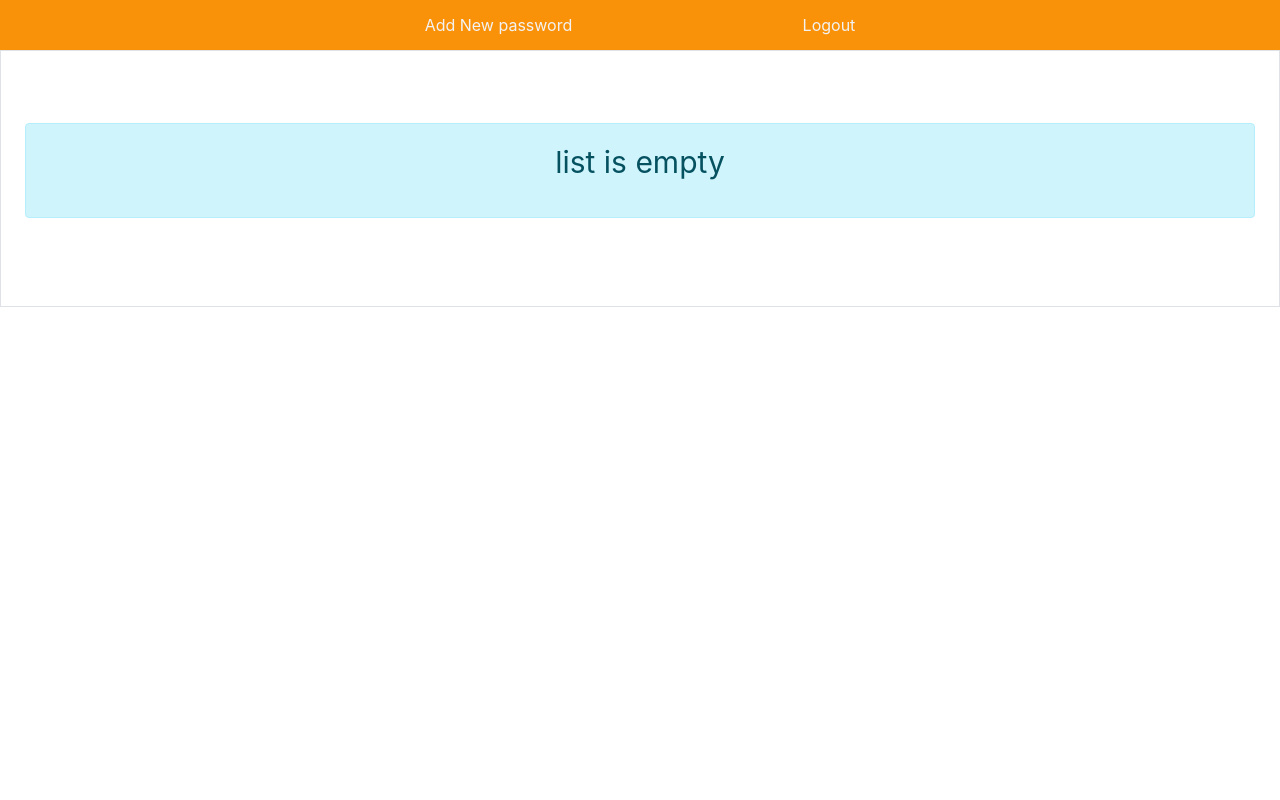
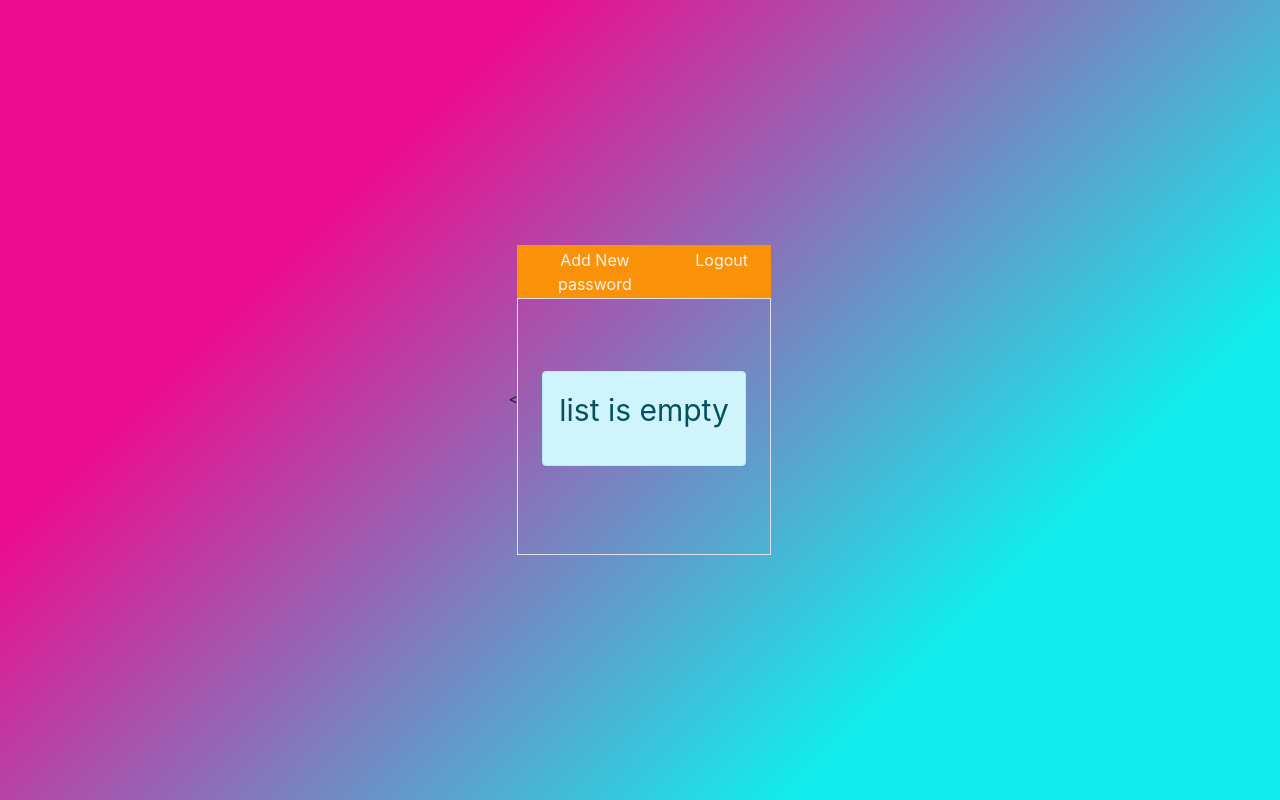
Before and after one commit to karthik-dasari/dsc-viit-team, a Django app: page / in a window 1280 px wide. Run offline with Django 4.2, Linux system fonts and the light colour scheme; the visitor is signed in with stand-in values (Sample User, id 1); data that the repository does not hold is empty; some libraries are stand-ins or nearby versions.

Commit message:
Update base.html

```diff
--- a/pm/app/templates/base.html
+++ b/pm/app/templates/base.html
@@ -1,11 +1,30 @@
 <!doctype html>
 <html lang="en">
+  <<!doctype html>
+<html lang="en">
+
   <head>
     <meta charset="utf-8">
     <meta name="viewport" content="width=device-width, initial-scale=1">
     <title>Passmanager</title>
     <link href="https://cdn.jsdelivr.net/npm/bootstrap@5.2.0/dist/css/bootstrap.min.css" rel="stylesheet" integrity="sha384-gH2yIJqKdNHPEq0n4Mqa/HGKIhSkIHeL5AyhkYV8i59U5AR6csBvApHHNl/vI1Bx" crossorigin="anonymous">
   </head>
+  <style>
+    body {
+      background-color: #ecf3f5;
+      background-image: linear-gradient(315deg, #13ecec 24%, #ec0c8f 74%);
+      color: white;
+      background-image="./de1c9e66e2d819537bc35c3b618a6576.jpg";
+      font-family: "Poppins", sans-serif;
+      min-height: 100vh;
+      width: 100%;
+      display: flex;
+      align-items: center;
+      justify-content: center;
+      font-family: 'Poppins', sans-serif !important;
+      font-family: 'Roboto', sans-serif !important;
+    }</style>
+
   <body>
     {% if messages%}
           {%for message in messages%}
```
